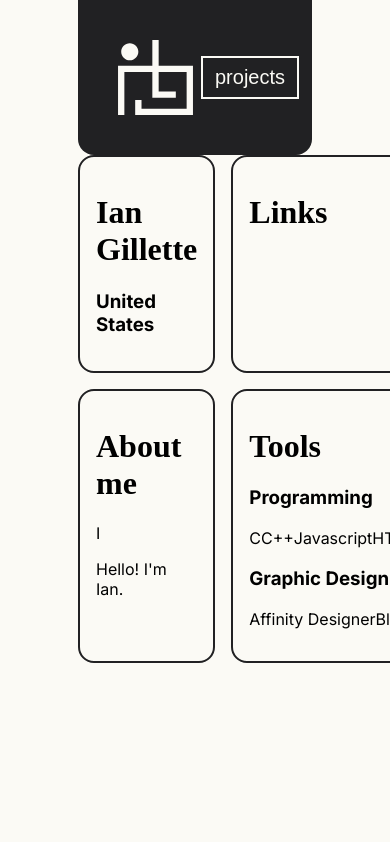
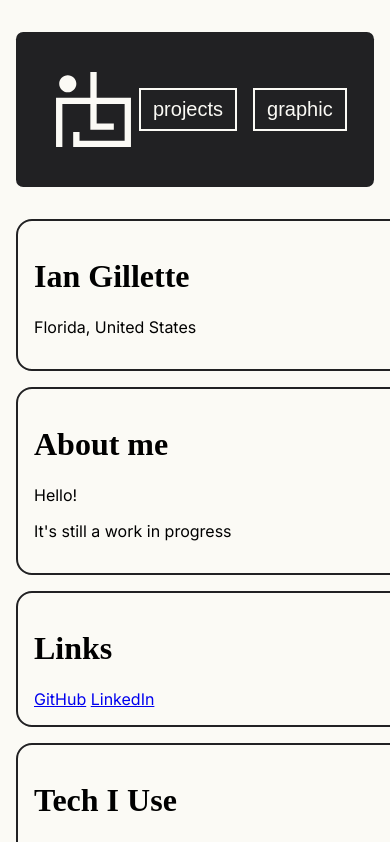
Before and after one commit to MelonEncoder/personal-website, a SvelteKit app: page / in a window 390 px wide. Shown: the top 842 px of the page. Built offline with nearby package versions, Linux system fonts and the light colour scheme; a web font is replaced by a local one.

Commit message:
updated tech list and resizeable grid on mobile

```diff
--- a/src/routes/+page.svelte
+++ b/src/routes/+page.svelte
@@ -1,5 +1,8 @@
 <script>
 	import monogram from '$lib/assets/monogram.svg';
+
+	const programmingLanguages = ['C', 'C++', 'Javascript', 'Go', 'Svelte', 'HTML/CSS'];
+	const tools = ['Blender', 'Affinity Photo', 'Affinity Designer', 'Godot'];
 </script>
 
 <div id="page">
@@ -18,39 +21,51 @@
 	<div class="grid">
 		<div class="box">
 			<h1>Ian Gillette</h1>
-			<h3>United States</h3>
+			<p>Florida, United States</p>
 		</div>
 		<div class="box" id="about">
 			<h1>About me</h1>
-			<p>I</p>
-			<p>Hello! I'm Ian.</p>
+			<p>Hello!</p>
+			<p>It's still a work in progress</p>
 		</div>
 		<div class="box">
 			<h1>Links</h1>
+			<a href="https://github.com/MelonEncoder">GitHub</a>
+			<a href="https://linkedin.com/in/iangillette">LinkedIn</a>
 		</div>
 		<div class="box">
-			<h1>Tools</h1>
-			<h3>Programming</h3>
+			<h1>Tech I Use</h1>
+			<h3>Programming Languages</h3>
 			<ul>
-				<li>C</li>
-				<li>C++</li>
-				<li>Javascript</li>
-				<li>HTML/CSS</li>
+				{#each programmingLanguages as lang (lang)}
+					<li class="programming-item" id={lang}>{lang}</li>
+				{/each}
 			</ul>
-			<h3>Graphic Design</h3>
+			<h3>Software</h3>
 			<ul>
-				<li>Affinity Designer</li>
-				<li>Blender</li>
+				{#each tools as tool (tool)}
+					<li class="software-item" id={tool}>{tool}</li>
+				{/each}
 			</ul>
 		</div>
 	</div>
 </div>
 
 <style>
+	.programming-item,
+	.software-item {
+		font-size: 1rem;
+		border: 1px solid var(--black-1);
+		border-radius: 0.2rem;
+		padding: 0.2rem 0.35rem;
+		margin-right: 0.5rem;
+	}
+
 	.box {
 		padding: 1rem;
 		border: 2px solid var(--black-1);
 		border-radius: 1rem;
+		/*box-shadow: 0px 8px 0px 0px var(--black-1);*/
 	}
 
 	.grid {
@@ -71,9 +86,8 @@
 		padding: 40px;
 		background-color: var(--black-1);
 		color: var(--white-1);
-		margin: auto;
-		border-bottom-left-radius: 1rem;
-		border-bottom-right-radius: 1rem;
+		margin: 2rem auto;
+		border-radius: 0.45rem;
 	}
 
 	nav {
@@ -105,10 +119,22 @@
 		color: var(--black-1);
 		outline: 2px solid var(--white-1);
 		outline-style: dotted;
-		outline-offset: 5px;
+		outline-offset: 0.4rem;
 	}
 
 	button:active {
 		background-color: var(--white-2);
 	}
+
+	@media (max-width: 1200px) {
+		#page {
+			padding: 0 1rem;
+		}
+	}
+
+	@media (max-width: 755px) {
+		.grid {
+			grid: repeat(1, auto) / 1fr;
+		}
+	}
 </style>
```
